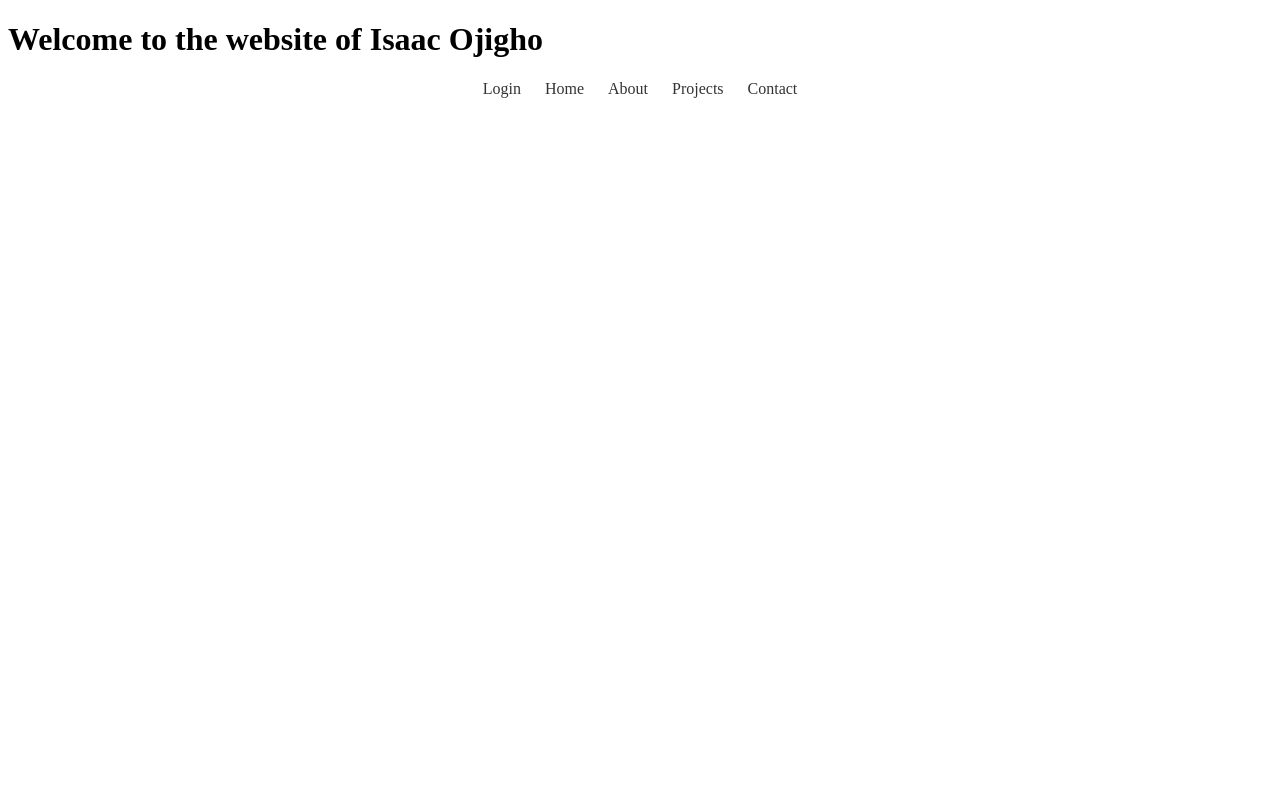
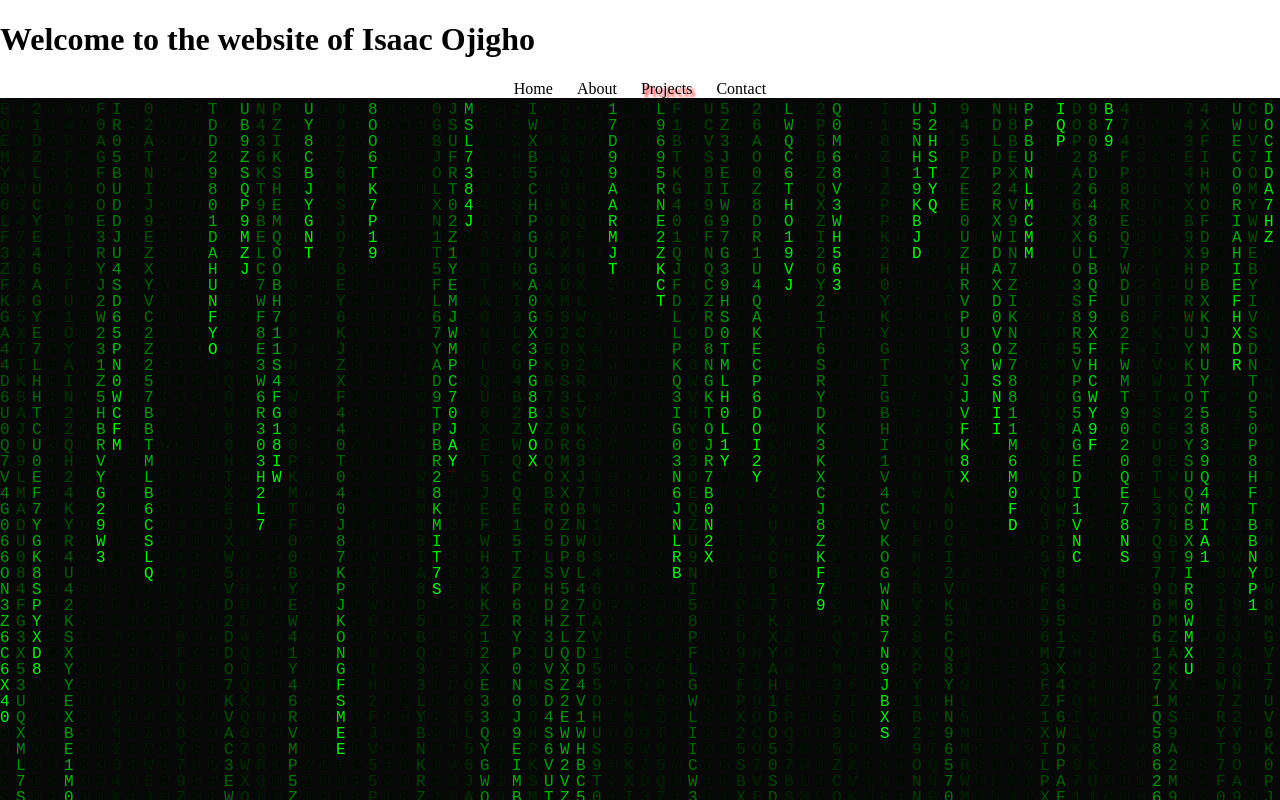
Before and after one commit to Dr-Supreme/Vwefe-angular-site, an Angular app: page /projects/matrix in a window 1280 px wide. Before the commit this address led to /. Built offline with nearby package versions, Linux system fonts and the light colour scheme.

Commit message:
routing again

```diff
--- a/src/app/app-routing.module.ts
+++ b/src/app/app-routing.module.ts
@@ -6,6 +6,7 @@ import { ProjectsComponent } from './projects/projects/projects.component';
 import { AboutMeComponent } from './about/about-me/about-me.component';
 import { ContactMeComponent } from './contact/contact-me/contact-me.component';
 import { PokedexComponent } from './projects/pokedex/pokedex.component';
+import { MatrixComponent } from './projects/matrix/matrix.component';
 
 const routes: Routes = [
   {
@@ -25,6 +26,10 @@ const routes: Routes = [
     component: PokedexComponent // This should be a specific project component, but for now we use the same component
   },
   {
+    path: 'projects/matrix',
+    component: MatrixComponent
+  },
+  {
     path: 'about',
     component: AboutMeComponent
   },
@@ -38,7 +43,7 @@ const routes: Routes = [
 
 @NgModule({
   imports: [RouterModule.forRoot(routes, {
-    enableTracing: true
+    enableTracing: false
   })],
   exports: [RouterModule]
 })
--- a/src/app/app.component.scss
+++ b/src/app/app.component.scss
@@ -0,0 +1,15 @@
+:host {
+  display: block; // Ensures the host component takes up space
+  position: fixed;
+  top: 0;
+  left: 0;
+  width: 100%;
+  height: 100%;
+ // overflow: hidden; // Prevent scrollbars if content overflows
+  z-index: -1; // Place behind other content
+}
+
+canvas {
+  display: block; // Remove extra space below canvas
+  background-color: black;
+}
--- a/src/app/core/services/project.service.ts
+++ b/src/app/core/services/project.service.ts
@@ -1,6 +1,7 @@
 import { Injectable } from '@angular/core';
 import { ProjectModel } from '../models/project-model';
 import { Observable, of } from 'rxjs';
+
 
 @Injectable({
   providedIn: 'root'
@@ -11,15 +12,15 @@ export class ProjectService {
       id:'pokedex',
       title: 'Project One',
       description: 'This is the first project.',
-      imageUrl: 'assets/images/project1.jpg',
+      imageUrl: '../assets/images/project1.jpg',
       route: '/projects/pokedex'
     },
     {
-      id:'p2',
+      id:'matrix',
       title: 'Project Two',
       description: 'This is the second project.',
-      imageUrl: 'assets/images/project2.jpg',
-      route: '/projects/project-two'
+      imageUrl: '../assests/images/matrix.jpg',
+      route: '/projects/matrix'
     },
     {
       id:'p3',
--- a/src/app/header/header.component.html
+++ b/src/app/header/header.component.html
@@ -5,7 +5,8 @@
       <ul class="nav">
         @for (link of navLinks; track link.route) {
           <li>
-            <a [routerLink]="link.route">{{ link.label }}</a>
+            <a [routerLink]="link.route" routerLinkActive="active-link">{{ link.label }}</a>
+            <!-- <a [routerLink]="link.route">{{ link.label }}</a> -->
           </li>
         }
       </ul>
--- a/src/app/header/header.component.scss
+++ b/src/app/header/header.component.scss
@@ -10,13 +10,20 @@
     li {
       a {
         text-decoration: none;
-        color: #333;
+        color: #000000;
         font-weight: 500;
         transition: color 0.2s ease;
 
         &:hover {
-          color: #007bff;
+          color: #44ff00;
         }
       }
     }
   }
+  .active-link{
+    // color: #007bff; // Highlight active link
+    // font-weight: bold; // Make active link bold
+    font-size: 16px;
+    text-shadow: 3px 3px 3px rgb(255, 0, 0); // Add subtle shadow for emphasis
+}
+//this will add a highlight over the current header bar we are at
--- a/src/app/header/header.component.ts
+++ b/src/app/header/header.component.ts
@@ -8,13 +8,18 @@ import { Component } from '@angular/core';
 })
 export class HeaderComponent {
 
-
   navLinks = [
-    { label: 'Login', route: '/' },
     { label: 'Home', route: '/home' },
     { label: 'About', route: '/about' },
     { label: 'Projects', route: '/projects' },
     { label: 'Contact', route: '/contact' }
   ];
+  // navLinks = [
+  //   { label: 'Login', route: '/' },
+  //   { label: 'Home', route: '/home' },
+  //   { label: 'About', route: '/about' },
+  //   { label: 'Projects', route: '/projects' },
+  //   { label: 'Contact', route: '/contact' }
+  // ];
 
 }
--- /dev/null
+++ b/src/app/projects/matrix/matrix.component.html
@@ -0,0 +1,2 @@
+<canvas #matrixCanvas></canvas>
+<p>matrix works!</p>
--- /dev/null
+++ b/src/app/projects/matrix/matrix.component.ts
@@ -0,0 +1,63 @@
+import { Component, ElementRef, ViewChild } from '@angular/core';
+
+@Component({
+  selector: 'app-matrix',
+  standalone: false,
+  templateUrl: './matrix.component.html',
+  styleUrl: './matrix.component.scss'
+})
+export class MatrixComponent {
+
+  @ViewChild('matrixCanvas') canvas!: ElementRef<HTMLCanvasElement>;
+  private ctx!: CanvasRenderingContext2D;
+  private animationFrameId!: number;
+  private characters: string = 'ABCDEFGHIJKLMNOPQRSTUVWXYZ0123456789'; // Or Katakana characters
+  private fontSize: number = 16;
+  private columns: number[] = [];
+
+  ngAfterViewInit(): void {
+    this.ctx = this.canvas.nativeElement.getContext('2d')!;
+    this.resizeCanvas();
+    window.addEventListener('resize', this.resizeCanvas.bind(this));
+    this.initializeMatrix();
+    this.drawMatrix();
+  }
+
+  ngOnDestroy(): void {
+    window.removeEventListener('resize', this.resizeCanvas.bind(this));
+    cancelAnimationFrame(this.animationFrameId);
+  }
+
+  private resizeCanvas(): void {
+    this.canvas.nativeElement.width = window.innerWidth;
+    this.canvas.nativeElement.height = window.innerHeight;
+    this.initializeMatrix(); // Re-initialize columns on resize
+  }
+
+  private initializeMatrix(): void {
+    const numColumns = Math.floor(this.canvas.nativeElement.width / this.fontSize);
+    this.columns = Array(numColumns).fill(0); // Initialize all columns at y=0
+  }
+
+  private drawMatrix(): void {
+    // Semi-transparent black rectangle to create the "fade" effect
+    this.ctx.fillStyle = 'rgba(0, 0, 0, 0.05)';
+    this.ctx.fillRect(0, 0, this.canvas.nativeElement.width, this.canvas.nativeElement.height);
+
+    this.ctx.fillStyle = '#0F0'; // Green color for characters
+    this.ctx.font = `${this.fontSize}px monospace`;
+
+    for (let i = 0; i < this.columns.length; i++) {
+      const char = this.characters.charAt(Math.floor(Math.random() * this.characters.length));
+      this.ctx.fillText(char, i * this.fontSize, this.columns[i] * this.fontSize);
+
+      // Reset column if it goes off-screen or randomly
+      if (this.columns[i] * this.fontSize > this.canvas.nativeElement.height && Math.random() > 0.975) {
+        this.columns[i] = 0;
+      }
+      this.columns[i]++; // Move character down
+    }
+
+    this.animationFrameId = requestAnimationFrame(() => this.drawMatrix());
+  }
+}
```
Also changed, not shown: src/app/app.module.ts (+7 -2 lines), src/app/core/images/matrix.png (added), src/app/projects/matrix/matrix.component.scss (added).
